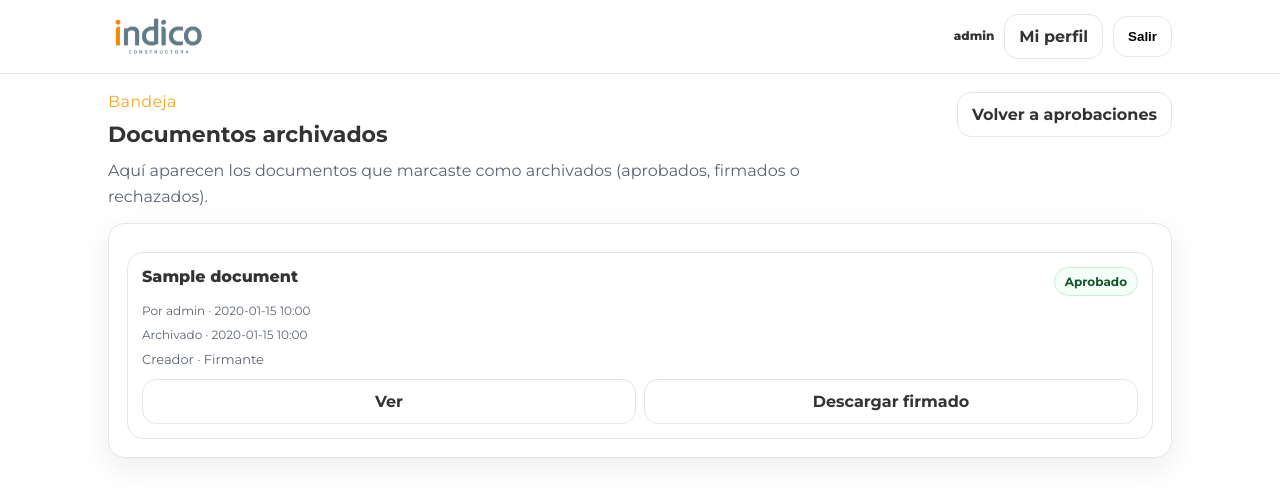
After one commit to alejocruzrcc/acosignature, a Django app: page /aprobaciones/archivados/ in a window 1280 px wide. The commit adds this page. Shown: the top 501 px of the page. Run offline with Django 5.2, Linux system fonts and the light colour scheme; a user stored in the database is signed in; data comes from the database, SQL or seed files in the repository; tables that the repository leaves empty hold one stand-in row (values such as "Sample post").

Commit message:
se puede archivar

```diff
--- a/config/urls.py
+++ b/config/urls.py
@@ -18,7 +18,9 @@ urlpatterns = [
     path('logout/', LogoutView.as_view(), name='logout'),
     path('mi-perfil/', portal_views.my_profile, name='portal_my_profile'),
     path('aprobaciones/', portal_views.approvals_index, name='portal_approvals_index'),
+    path('aprobaciones/archivados/', portal_views.archived_documents_index, name='portal_archived_documents'),
     path('aprobaciones/nuevo/', portal_views.document_create, name='portal_document_create'),
+    path('aprobaciones/<int:pk>/archivar/', portal_views.document_archive, name='portal_document_archive'),
     path('aprobaciones/<int:pk>/', portal_views.document_detail, name='portal_document_detail'),
     path('aprobaciones/<int:pk>/pdf/', portal_views.document_pdf, name='portal_document_pdf'),
     path('aprobaciones/<int:pk>/pdf-firmado/', portal_views.document_signed_download, name='portal_document_signed_download'),
--- a/documents/views.py
+++ b/documents/views.py
@@ -21,7 +21,7 @@ class DocumentViewSet(viewsets.ModelViewSet):
 
     def get_queryset(self):
         user = self.request.user
-        qs = super().get_queryset()
+        qs = super().get_queryset().filter(archived_at__isnull=True)
         if user.role in {User.Roles.ADMIN, User.Roles.REVIEWER}:
             return qs
         return qs.filter(signatories__user=user).distinct()
--- a/portal/static/portal/app.css
+++ b/portal/static/portal/app.css
@@ -262,6 +262,7 @@ a{color:inherit}
   border:1px solid var(--line);
   font-size:12px;
   font-weight:700;
+  white-space:nowrap;
 }
 .pill-pending{border-color:#ffe1b3;background:#fff7e8;color:#7a4b00}
 .pill-signed{border-color:#cfead8;background:#f3fff7;color:#14532d}
@@ -324,6 +325,66 @@ a{color:inherit}
   flex-wrap:wrap;
 }
 
+.doc-card-list{
+  display:grid;
+  gap:12px;
+  margin-top:10px;
+}
+.doc-card{
+  border:1px solid var(--line);
+  border-radius:16px;
+  padding:14px;
+  background:#fff;
+}
+.doc-card-head{
+  display:flex;
+  align-items:flex-start;
+  justify-content:space-between;
+  gap:10px;
+  flex-wrap:wrap;
+}
+.doc-card-title{
+  font-weight:900;
+  font-size:16px;
+  line-height:1.3;
+  flex:1 1 200px;
+  min-width:0;
+}
+.doc-card-status{
+  flex:0 0 auto;
+}
+.doc-card-meta{
+  margin-top:6px;
+  font-size:12px;
+  color:var(--muted);
+  line-height:1.45;
+}
+.doc-card-warn{
+  color:#7f1d1d;
+}
+.doc-card-role{
+  margin-top:8px;
+  font-size:13px;
+  color:var(--muted);
+}
+.doc-card-actions{
+  margin-top:12px;
+  display:flex;
+  flex-wrap:wrap;
+  gap:8px;
+  align-items:center;
+}
+.doc-card-actions .btn{
+  flex:1 1 140px;
+}
+.doc-card-archive-form{
+  display:flex;
+  flex:1 1 140px;
+}
+.doc-card-archive-form .btn{
+  width:100%;
+}
+
 @media (max-width: 760px){
   .topbar-inner{
     padding:12px 14px;
--- a/portal/views.py
+++ b/portal/views.py
@@ -1,6 +1,7 @@
 from __future__ import annotations
 
 import base64
+import math
 import mimetypes
 from urllib.parse import quote
 
@@ -9,10 +10,14 @@ from django.contrib.auth import update_session_auth_hash
 from django.contrib.auth.decorators import login_required
 from django.contrib.auth.forms import PasswordChangeForm
 from django.db import transaction
+from django.db.models import Exists, OuterRef
 from django.http import FileResponse, Http404, HttpResponseForbidden
 from django.shortcuts import get_object_or_404, redirect, render
+from django.urls import reverse
+from django.utils import timezone
+from django.views.decorators.http import require_POST
 
-from documents.models import Document
+from documents.models import Document, DocumentSignatory
 from documents.services import rebuild_signed_pdf
 from signatures.models import Signature
 from workflows.services import WorkflowService
@@ -28,6 +33,17 @@ def _can_access_document(user, document: Document):
     if user.role in {user.Roles.ADMIN, user.Roles.REVIEWER}:
         return True
     return document.signatories.filter(user=user).exists()
+
+
+def _forbidden_or_login(request, message: str):
+    """
+    Si no hay sesión, pide login y vuelve a la URL solicitada.
+    Si ya hay sesión, es falta de permisos: 403.
+    """
+    if not request.user.is_authenticated:
+        login_url = f"{reverse('login')}?next={quote(request.get_full_path())}"
+        return redirect(login_url)
+    return HttpResponseForbidden(message)
 
 
 @login_required
@@ -75,6 +91,40 @@ def _current_pending_signatory(document: Document):
     return document.signatories.filter(status='pending').select_related('user').order_by('sign_order', 'id').first()
 
 
+def _build_approval_row(user, document: Document) -> dict:
+    my_sig = next((s for s in document.signatories.all() if s.user_id == user.id), None)
+    current_pending = document.current_pending_signatory()
+    rejected_signatory = document.rejected_signatory()
+    is_my_turn = bool(
+        document.status == Document.Status.PENDING
+        and my_sig
+        and my_sig.status == 'pending'
+        and current_pending
+        and current_pending.user_id == user.id
+    )
+    return {
+        'document': document,
+        'my_signatory': my_sig,
+        'needs_my_signature': is_my_turn,
+        'pending_by': _display_user_name(current_pending.user) if current_pending else '',
+        'waiting_turn': bool(
+            my_sig
+            and my_sig.status == 'pending'
+            and not is_my_turn
+            and document.status == Document.Status.PENDING
+        ),
+        'rejected_by': _display_user_name(rejected_signatory.user) if rejected_signatory else '',
+    }
+
+
+def _normalize_archived_take(raw_take: int) -> int:
+    """Primera carga 15; siguientes +10 (+10, ...)."""
+    take = int(raw_take)
+    if take <= 15:
+        return 15
+    return 15 + math.ceil((take - 15) / 10) * 10
+
+
 def _file_to_data_url(file_obj, fallback_name='firma.png'):
     content_type = getattr(file_obj, 'content_type', None)
     if not content_type:
@@ -94,7 +144,11 @@ def _file_to_data_url(file_obj, fallback_name='firma.png'):
 
 @login_required
 def approvals_index(request):
-    documents = Document.objects.select_related('uploaded_by').prefetch_related('signatories__user', 'signatures__user')
+    documents = (
+        Document.objects.select_related('uploaded_by')
+        .prefetch_related('signatories__user', 'signatures__user')
+        .filter(archived_at__isnull=True)
+    )
     if request.user.role == request.user.Roles.CLIENT:
         documents = documents.filter(signatories__user=request.user).distinct()
     else:
@@ -103,24 +157,7 @@ def approvals_index(request):
     rows = []
     pending_for_me = []
     for d in documents:
-        my_sig = next((s for s in d.signatories.all() if s.user_id == request.user.id), None)
-        current_pending = d.current_pending_signatory()
-        rejected_signatory = d.rejected_signatory()
-        is_my_turn = bool(
-            d.status == Document.Status.PENDING
-            and my_sig
-            and my_sig.status == 'pending'
-            and current_pending
-            and current_pending.user_id == request.user.id
-        )
-        row = {
-            'document': d,
-            'my_signatory': my_sig,
-            'needs_my_signature': is_my_turn,
-            'pending_by': _display_user_name(current_pending.user) if current_pending else '',
-            'waiting_turn': bool(my_sig and my_sig.status == 'pending' and not is_my_turn and d.status == Document.Status.PENDING),
-            'rejected_by': _display_user_name(rejected_signatory.user) if rejected_signatory else '',
-        }
+        row = _build_approval_row(request.user, d)
         rows.append(row)
         if row['needs_my_signature'] and d.status == Document.Status.PENDING:
             pending_for_me.append(row)
@@ -133,6 +170,66 @@ def approvals_index(request):
             'pending_for_me': pending_for_me,
         },
     )
+
+
+@login_required
+def archived_documents_index(request):
+    take = _normalize_archived_take(int(request.GET.get('take', 15)))
+
+    documents = (
+        Document.objects.select_related('uploaded_by', 'archived_by')
+        .prefetch_related('signatories__user', 'signatures__user')
+        .filter(archived_at__isnull=False)
+    )
+    if request.user.role == request.user.Roles.CLIENT:
+        documents = documents.filter(
+            Exists(DocumentSignatory.objects.filter(document_id=OuterRef('pk'), user=request.user))
+        )
+    documents = documents.order_by('-archived_at', '-id')
+
+    slice_list = list(documents[: take + 1])
+    has_more = len(slice_list) > take
+    slice_list = slice_list[:take]
+
+    rows = [_build_approval_row(request.user, d) for d in slice_list]
+    next_take = take + 10 if has_more else None
+
+    return render(
+        request,
+        'portal/archivados.html',
+        {
+            'rows': rows,
+            'take': take,
+            'next_take': next_take,
+            'has_more': has_more,
+        },
+    )
+
+
+@login_required
+@require_POST
+def document_archive(request, pk: int):
+    document = get_object_or_404(Document, pk=pk)
+    if not _can_access_document(request.user, document):
+        return _forbidden_or_login(request, 'No tienes acceso a este documento.')
+
+    if document.archived_at:
+        messages.info(request, 'Este documento ya está archivado.')
+        return redirect('portal_approvals_index')
+
+    if document.status not in {
+        Document.Status.APPROVED,
+        Document.Status.REJECTED,
+        Document.Status.SIGNED,
+    }:
+        messages.error(request, 'Solo puedes archivar documentos aprobados, firmados o rechazados.')
+        return redirect('portal_approvals_index')
+
+    document.archived_at = timezone.now()
+    document.archived_by = request.user
+    document.save(update_fields=['archived_at', 'archived_by', 'updated_at'])
+    messages.success(request, 'Documento archivado.')
+    return redirect('portal_approvals_index')
 
 
 @login_required
@@ -169,7 +266,7 @@ def document_detail(request, pk: int):
     )
 
     if not _can_access_document(request.user, document):
-        return HttpResponseForbidden('No tienes acceso a este documento.')
+        return _forbidden_or_login(request, 'No tienes acceso a este documento.')
 
     my_signatory = _signatory_for(request.user, document)
     current_pending = _current_pending_signatory(document)
@@ -198,7 +295,7 @@ def document_detail(request, pk: int):
 def document_pdf(request, pk: int):
     document = get_object_or_404(Document, pk=pk)
     if not _can_access_document(request.user, document):
-        return HttpResponseForbidden('No tienes acceso a este documento.')
+        return _forbidden_or_login(request, 'No tienes acceso a este documento.')
 
     file_field = document.signed_file if document.signed_file else document.file
     if not file_field:
@@ -221,7 +318,7 @@ def document_pdf(request, pk: int):
 def document_signed_download(request, pk: int):
     document = get_object_or_404(Document, pk=pk)
     if not _can_access_document(request.user, document):
-        return HttpResponseForbidden('No tienes acceso a este documento.')
+        return _forbidden_or_login(request, 'No tienes acceso a este documento.')
 
     if not document.signed_file:
         raise Http404('Este documento aún no tiene versión firmada.')
@@ -236,7 +333,7 @@ def sign_flow_review(request, pk: int):
     document = get_object_or_404(Document, pk=pk)
     signatory = _signatory_for(request.user, document)
     if not signatory:
-        return HttpResponseForbidden('No eres firmante de este documento.')
+        return _forbidden_or_login(request, 'No eres firmante de este documento.')
     if signatory.status == 'signed':
         messages.info(request, 'Ya finalizaste tu firma en este documento.')
         return redirect('portal_document_detail', pk=document.id)
@@ -270,7 +367,7 @@ def sign_flow_sign(request, pk: int):
     document = get_object_or_404(Document, pk=pk)
     signatory = _signatory_for(request.user, document)
     if not signatory:
-        return HttpResponseForbidden('No eres firmante de este documento.')
+        return _forbidden_or_login(request, 'No eres firmante de este documento.')
     if signatory.status == 'signed':
         return redirect('portal_document_detail', pk=document.id)
     if signatory.status == 'rejected':
@@ -323,7 +420,7 @@ def sign_flow_finalize(request, pk: int):
     document = get_object_or_404(Document, pk=pk)
     signatory = _signatory_for(request.user, document)
     if not signatory:
-        return HttpResponseForbidden('No eres firmante de este documento.')
+        return _forbidden_or_login(request, 'No eres firmante de este documento.')
     if signatory.status == 'signed':
         return redirect('portal_document_detail', pk=document.id)
     if signatory.status == 'rejected':
@@ -383,7 +480,7 @@ def approve_entry(request, pk: int):
     document = get_object_or_404(Document, pk=pk)
     signatory = _signatory_for(request.user, document)
     if not signatory:
-        return HttpResponseForbidden('No eres firmante de este documento.')
+        return _forbidden_or_login(request, 'No eres firmante de este documento.')
     if signatory.status == 'signed':
         return redirect('portal_document_detail', pk=document.id)
     if signatory.status == 'rejected':
@@ -405,7 +502,7 @@ def reject_entry(request, pk: int):
     document = get_object_or_404(Document, pk=pk)
     signatory = _signatory_for(request.user, document)
     if not signatory:
-        return HttpResponseForbidden('No eres firmante de este documento.')
+        return _forbidden_or_login(request, 'No eres firmante de este documento.')
     if signatory.status == 'signed':
         messages.info(request, 'Ya firmaste este documento, no puedes rechazarlo.')
         return redirect('portal_document_detail', pk=document.id)
--- a/templates/emails/signatory_assigned.txt
+++ b/templates/emails/signatory_assigned.txt
@@ -2,8 +2,9 @@ Hola {{ recipient_name }},
 
 Se te asigno un nuevo documento para firma.
 
+Logo: {{ brand_logo_url }}
+
 Documento: {{ document_title }}
-ID: {{ document_id }}
 Asignado por: {{ assigned_by_name }}
 {% if document_description %}
 Descripcion: {{ document_description }}
--- /dev/null
+++ b/templates/portal/_doc_card.html
@@ -0,0 +1,64 @@
+{% comment %}row, show_archive (bool){% endcomment %}
+{% with d=row.document %}
+<article class="doc-card">
+  <div class="doc-card-head">
+    <div class="doc-card-title">{{ d.title }}</div>
+    <div class="doc-card-status">
+      {% if d.status == "approved" %}
+        <span class="pill pill-doc-approved pill-signed">Aprobado</span>
+      {% elif d.status == "pending" %}
+        <span class="pill pill-doc-pending pill-pending">Pendiente</span>
+      {% elif d.status == "rejected" %}
+        <span class="pill pill-rejected">Rechazado</span>
+      {% else %}
+        <span class="pill">{{ d.get_status_display }}</span>
+      {% endif %}
+    </div>
+  </div>
+  <div class="doc-card-meta">
+    Por {{ d.uploaded_by.username }} · {{ d.created_at|date:"Y-m-d H:i" }}
+  </div>
+  {% if d.status == "pending" and row.pending_by %}
+    <div class="doc-card-meta">
+      Pendiente por firma de: <strong>{{ row.pending_by }}</strong>
+    </div>
+  {% elif d.status == "rejected" and row.rejected_by %}
+    <div class="doc-card-meta doc-card-warn">
+      Rechazado por: <strong>{{ row.rejected_by }}</strong>
+    </div>
+  {% endif %}
+  {% if d.archived_at %}
+    <div class="doc-card-meta">
+      Archivado{% if d.archived_by %} por {{ d.archived_by.username }}{% endif %} · {{ d.archived_at|date:"Y-m-d H:i" }}
+    </div>
+  {% endif %}
+  <div class="doc-card-role">
+    {% if d.uploaded_by_id == request.user.id %}
+      Creador
+    {% endif %}
+    {% if row.my_signatory %}
+      {% if d.uploaded_by_id == request.user.id %} · {% endif %}Firmante
+    {% endif %}
+  </div>
+  <div class="doc-card-actions">
+    <a class="btn btn-ghost" href="{% url 'portal_document_detail' d.id %}">Ver</a>
+    {% if d.signed_file %}
+      <a class="btn btn-ghost" href="{% url 'portal_document_signed_download' d.id %}">Descargar firmado</a>
+    {% endif %}
+    {% if row.needs_my_signature %}
+      <a class="btn btn-primary" href="{% url 'portal_approve_entry' d.id %}">Aprobar</a>
+      <a class="btn btn-danger" style="background:#fff1f2;border-color:#fecaca;color:#991b1b" href="{% url 'portal_reject_entry' d.id %}">Rechazar</a>
+    {% elif row.waiting_turn %}
+      <span class="pill pill-pending">En espera de turno</span>
+    {% endif %}
+    {% if show_archive and d.status != "pending" %}
+      {% if d.status == "approved" or d.status == "rejected" or d.status == "signed" %}
+        <form class="doc-card-archive-form" method="post" action="{% url 'portal_document_archive' d.id %}">
+          {% csrf_token %}
+          <button class="btn btn-ghost" type="submit">Archivar</button>
+        </form>
+      {% endif %}
+    {% endif %}
+  </div>
+</article>
+{% endwith %}
--- /dev/null
+++ b/templates/portal/archivados.html
@@ -0,0 +1,30 @@
+{% extends "base_portal.html" %}
+{% block title %}Documentos archivados · Constructora Indico{% endblock %}
+{% block content %}
+  <div style="display:flex;align-items:flex-start;justify-content:space-between;gap:12px;flex-wrap:wrap">
+    <div>
+      <div class="h2">Bandeja</div>
+      <h1 class="h1">Documentos archivados</h1>
+      <p style="margin:0;color:var(--muted);max-width:720px;line-height:1.6">
+        Aquí aparecen los documentos que marcaste como archivados (aprobados, firmados o rechazados).
+      </p>
+    </div>
+    <a class="btn btn-ghost" href="{% url 'portal_approvals_index' %}">Volver a aprobaciones</a>
+  </div>
+
+  <section class="card" style="margin-top:14px">
+    <div class="doc-card-list">
+      {% for row in rows %}
+        {% include "portal/_doc_card.html" with row=row show_archive=False %}
+      {% empty %}
+        <p style="margin:0;color:var(--muted)">No hay documentos archivados.</p>
+      {% endfor %}
+    </div>
+
+    {% if has_more and next_take %}
+      <div style="margin-top:14px">
+        <a class="btn btn-primary btn-block" href="{% url 'portal_archived_documents' %}?take={{ next_take }}">Ver más</a>
+      </div>
+    {% endif %}
+  </section>
+{% endblock %}
```
Also changed, not shown: documents/admin.py (+5 -3 lines), documents/models.py (+8 -0 lines), documents/notifications.py (+13 -1 lines), templates/emails/signatory_assigned.html (+10 -2 lines), templates/portal/aprobaciones.html (+10 -72 lines), documents/migrations/0007_document_archived.py (added).
